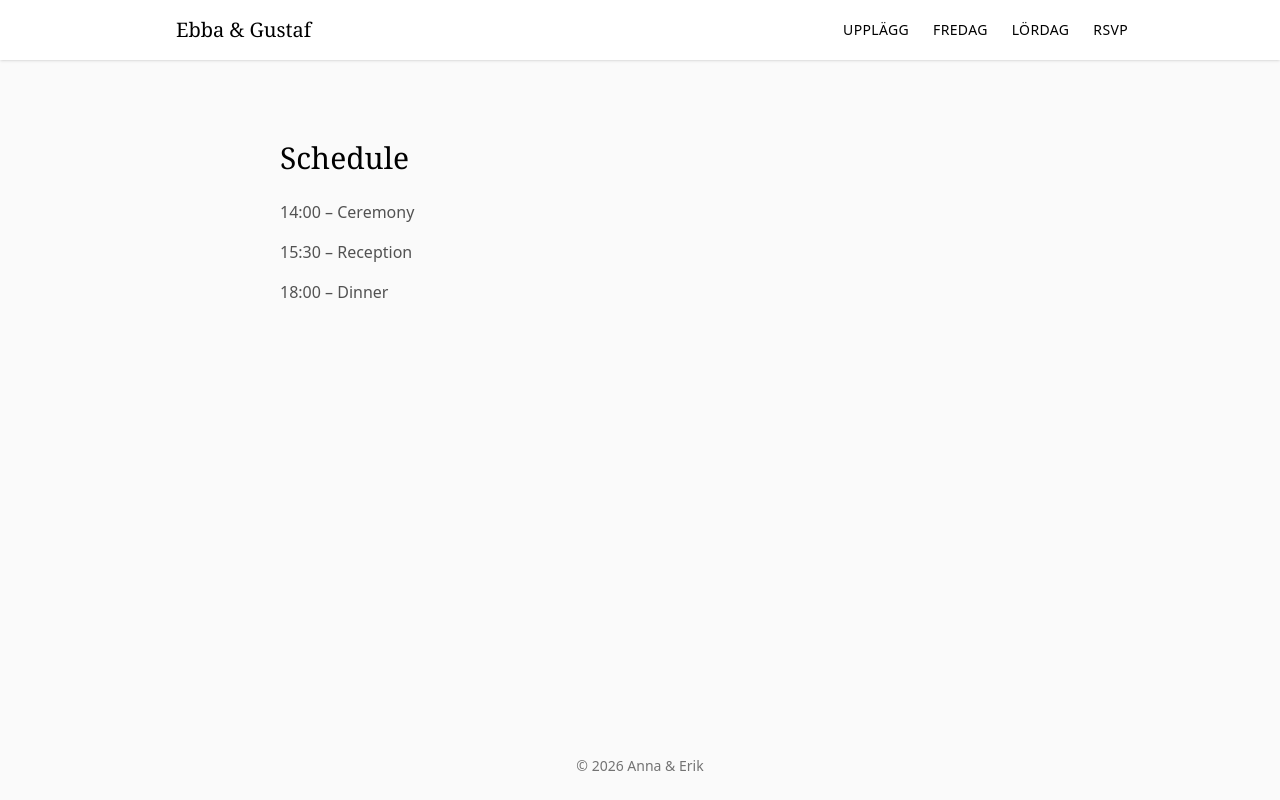
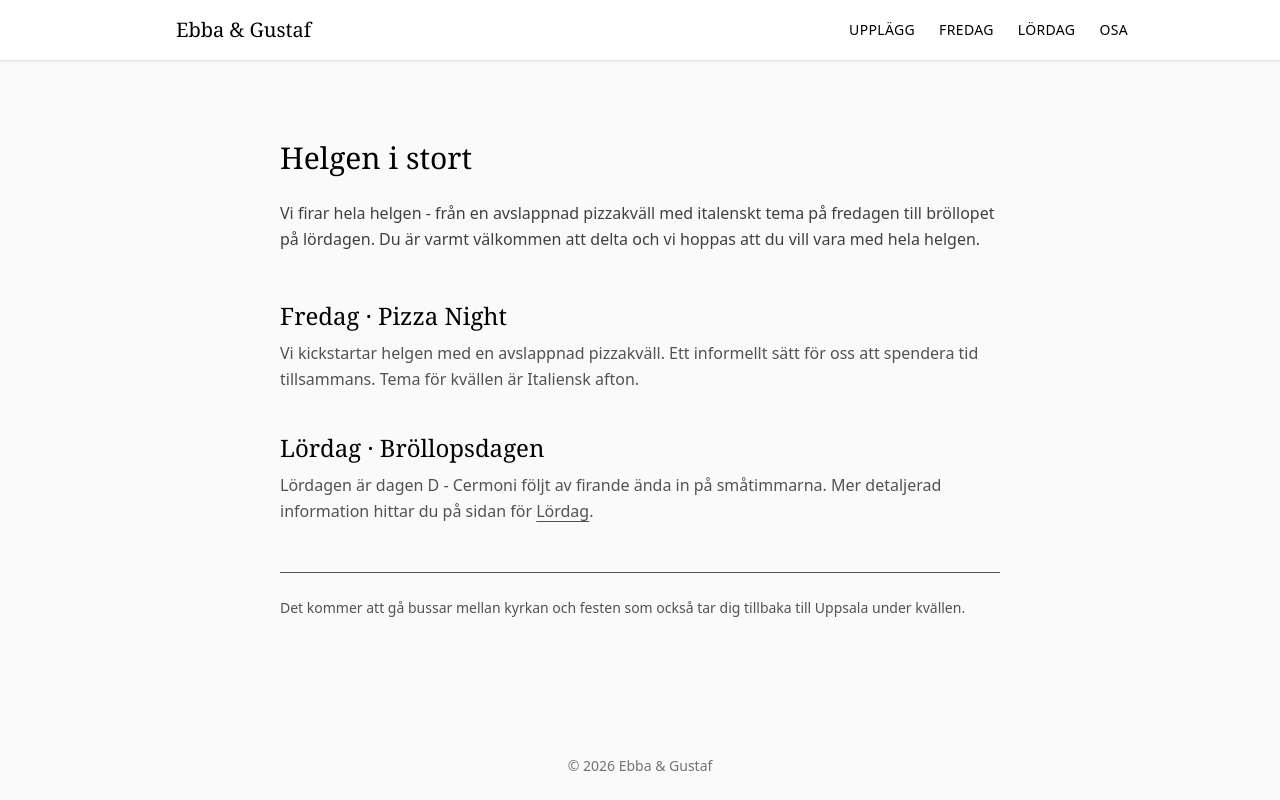
Before and after one commit to gustafffandersson/wedding-site-deployment, a React (Vite) app: page /schedule in a window 1280 px wide. Built offline with nearby package versions, Linux system fonts and the light colour scheme.

Commit message:
Added content to overview page and RSVP

```diff
--- a/src/components/Footer.jsx
+++ b/src/components/Footer.jsx
@@ -1,7 +1,7 @@
 export default function Footer() {
   return (
     <footer className="text-center text-sm text-neutral-500 py-6">
-      © {new Date().getFullYear()} Anna & Erik
+      © {new Date().getFullYear()} Ebba & Gustaf
     </footer>
   );
 }
--- a/src/components/Navbar.jsx
+++ b/src/components/Navbar.jsx
@@ -12,7 +12,7 @@ export default function Navbar() {
           <Link to="/schedule" className="hover:text-neutral-500">Upplägg</Link>
           <Link to="/friday" className="hover:text-neutral-500">Fredag</Link>
           <Link to="/saturday" className="hover:text-neutral-500">Lördag</Link>
-          <Link to="/rsvp" className="hover:text-neutral-500">RSVP</Link>
+          <Link to="/rsvp" className="hover:text-neutral-500">OSA</Link>
         </div>
       </div>
     </nav>
--- a/src/pages/RSVP.jsx
+++ b/src/pages/RSVP.jsx
@@ -3,7 +3,15 @@ export default function RSVP() {
     <section className="max-w-3xl mx-auto py-20 px-6">
       <h2 className="font-serif text-3xl mb-6">RSVP</h2>
       <p className="text-neutral-600">
-        Please let us know if you can attend.
+        Vi vill att du meddelar om du kommer eller inte senast 31 december.
+        Maila oss på {" "}
+        <a
+          href="mailto:ebbaochgustafbrollop@gmail.com?subject=OSA%20Bröllop"
+          className="bold hover:text-neutral-800 transition"
+        >
+          ebbaochgustafbrollop@gmail.com
+        </a>
+        .
       </p>
     </section>
   );
--- a/src/pages/Schedule.jsx
+++ b/src/pages/Schedule.jsx
@@ -1,12 +1,59 @@
+import { Link } from "react-router-dom";
+
 export default function Schedule() {
   return (
-    <section className="max-w-3xl mx-auto py-20 px-6">
-      <h2 className="font-serif text-3xl mb-6">Schedule</h2>
-      <ul className="space-y-4 text-neutral-600">
-        <li>14:00 – Ceremony</li>
-        <li>15:30 – Reception</li>
-        <li>18:00 – Dinner</li>
-      </ul>
+    <section className="w-full py-20">
+      <div className="max-w-3xl mx-auto px-6">
+        <h2 className="font-serif text-3xl mb-6">
+          Helgen i stort
+        </h2>
+
+        <p className="text-neutral-700 mb-12 leading-relaxed">
+          Vi firar hela helgen - från en avslappnad pizzakväll med italenskt tema
+          på fredagen till bröllopet på lördagen. Du är varmt välkommen att delta
+          och vi hoppas att du vill vara med hela helgen.
+        </p>
+
+        <div className="space-y-10">
+          {/* Friday */}
+          <div>
+            <h3 className="font-serif text-2xl mb-2">
+              Fredag · Pizza Night
+            </h3>
+            <p className="text-neutral-600 leading-relaxed">
+              Vi kickstartar helgen med en avslappnad pizzakväll. Ett informellt
+              sätt för oss att spendera tid tillsammans. Tema för kvällen är
+              Italiensk afton.
+            </p>
+          </div>
+
+          {/* Saturday */}
+          <div>
+            <h3 className="font-serif text-2xl mb-2">
+              Lördag · Bröllopsdagen
+            </h3>
+            <p className="text-neutral-600 leading-relaxed">
+              Lördagen är dagen D - Cermoni följt av firande ända in på småtimmarna.
+              Mer detaljerad information hittar du på sidan för {" "}
+              <Link
+                to="/schedule/saturday"
+                className="underline underline-offset-4 hover:text-neutral-800 transition"
+              >
+                Lördag
+              </Link>
+              .
+            </p>
+          </div>
+        </div>
+
+        {/* Transport note */}
+        <div className="mt-12 border-t pt-6 text-neutral-600 text-sm leading-relaxed">
+          <p>
+            Det kommer att gå bussar mellan kyrkan och festen som också tar dig tillbaka
+            till Uppsala under kvällen.
+          </p>
+        </div>
+      </div>
     </section>
   );
 }
```
